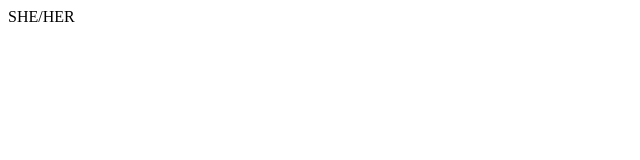
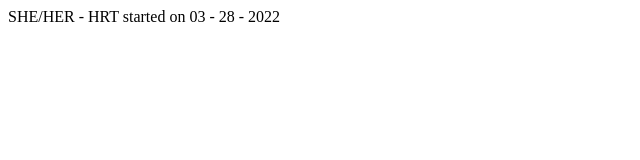
Before and after one commit to daisyUniverse/imrobin, a plain HTML site: page 🏳‍⚧/index.html in a window 1280 px wide. Shown: the whole page, without its empty margins (0-640 px from the left). Drawn offline with Linux system fonts and the light colour scheme.

Commit message:
Update index.html

```diff
--- a/🏳‍⚧/index.html
+++ b/🏳‍⚧/index.html
@@ -7,13 +7,13 @@
 
     <meta name="twitter:card"                       content="summary_large_image" />
     <meta name="twitter:title"                      content="ROBIN UNIVERSE"  />
-    <meta name="twitter:image"                      content="https://hirob.in/img/me.jpg"   />
+    <meta name="twitter:image"                      content="https://fxtwitter.com/static/hrt.png"   />
     <meta name="twitter:creator"                    content="CUM" />
 
-    <meta property="og:description"                 content="\n\n\n\n\n\n\n\n\n\n\n\n\n\n\n\n\n\n\n\n\n\n\n\n\n\n\n\n\n\n\n\n\n\n\n\n\n\n\n"  />
+    <meta property="og:description"                 content="I'm robin and I'm trans!!! hopefully this embed will update the count every time I take a new dose via hackery"  />
 
 </head>
 <body>
-    SHE/HER
+    SHE/HER - HRT started on 03 - 28 - 2022
 </body>
 </html>
```
